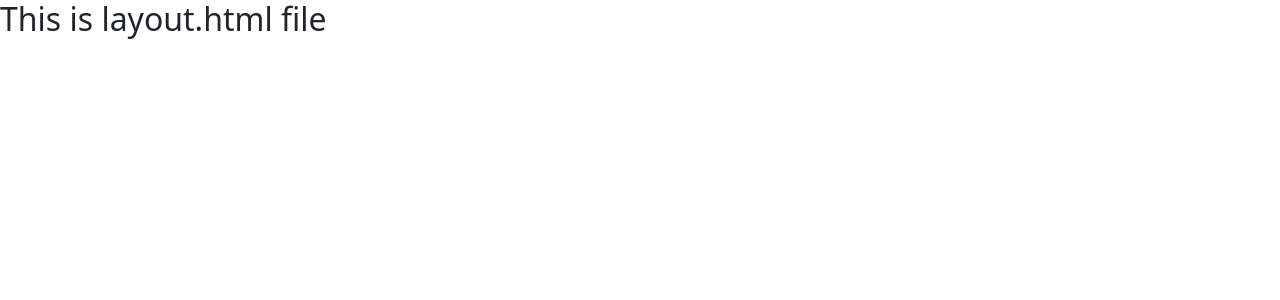
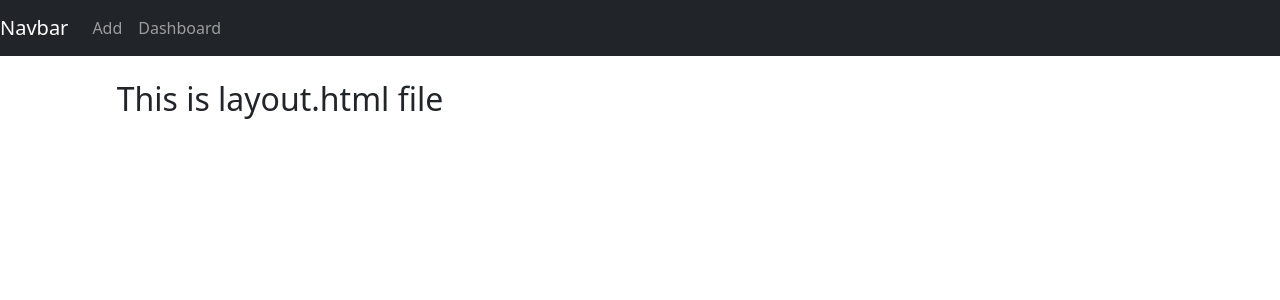
Before and after one commit to Janfiffik/movie_auto_analytics, a Flask app: page /layout in a window 1280 px wide. Shown: the top 300 px of the page. Run offline with Flask 3, Linux system fonts and the light colour scheme.

Commit message:
Creating dashboard web app for data analysis

```diff
--- a/application/Templates/layout.html
+++ b/application/Templates/layout.html
@@ -4,14 +4,53 @@
     <meta charset="UTF-8">
     <meta http-equiv="X-UA-Compatible" content="IE=edge">
     <meta name="viewport" content="width=device-width, initial-scale=1.0">
-    <title>Top 250 IMDB movies analysis</title>
+
     <link href="https://cdn.jsdelivr.net/npm/bootstrap@5.3.3/dist/css/bootstrap.min.css"
           rel="stylesheet" integrity="sha384-QWTKZyjpPEjISv5WaRU9OFeRpok6YctnYmDr5pNlyT2bRjXh0JMhjY6hW+ALEwIH"
           crossorigin="anonymous">
+    {% if title %}
+        <title>Top 250 IMDB movies analysis - {{ title }}</title>
+    {% else %}
+        <title>Top 250 IMDB movies analysis</title>
+    {% endif %}
 </head>
 <body>
-    {% block content %}
-        <h2>This is layout.html file</h2>
-    {% endblock %}
+    <div class="container-fluid">
+        <div class="row">
+            <div class="col-md-12 p-0">
+                <header class="mb-4">
+                    <nav class="navbar navbar-expand-md navbar-dark bg-dark">
+                        <a class="navbar-brand" href="#">Navbar</a>
+                        <button class="navbar-toggler" type="button" data-toggle="colapse"
+                                data-target="#navbarNavAltMarkup"
+                                  aria-controls="navbarNavAltMarkup" aria-expanded="false"
+                                aria-label="Toggle navigation">
+                                <span class="navbar-toggler-icon"></span>
+                        </button>
+                        <div class="collapse navbar-collapse" id="navbarNavAltMarkup">
+                            <div class="navbar-nav ml-auto mr-3">
+                                <a class="nav-item nav-link" href="#">Add</a>
+                                <a class="nav-item nav-link" href="#">Dashboard</a>
+                            </div>
+                        </div>
+                    </nav>
+                </header>
+            </div>
+            <div class="row justify-content-center">
+                <div class="col-md-10">
+                    {% block content %}
+                        <h2>This is layout.html file</h2>
+                    {% endblock %}
+                </div>
+            </div>
+        </div>
+    </div>
+
+
+    <script src="https://cdn.jsdelivr.net/npm/bootstrap@5.3.3/dist/js/bootstrap.bundle.min.js"
+            integrity="sha384-YvpcrYf0tY3lHB60NNkmXc5s9fDVZLESaAA55NDzOxhy9GkcIdslK1eN7N6jIeHz"
+            crossorigin="anonymous">
+
+    </script>
 </body>
 </html>
--- a/application/__init__.py
+++ b/application/__init__.py
@@ -1,6 +1,11 @@
 from flask import Flask
+from flask_sqlalchemy import SQLAlchemy
 
 app = Flask(__name__)
 
+app.config['SQLALCHEMY_DATABASE_URI'] = 'sqlite:///expensesDB.db'
+app.config['SECRET_KEY'] = "fdgdfgn;dfbdngfmfgksmnbsrtihnmmsnbksbsnfgjnhbd"
+
+db = SQLAlchemy(app)
 
 from application import routes
--- a/application/routes.py
+++ b/application/routes.py
@@ -9,4 +9,4 @@ def index():
 
 @app.route('/layout')
 def layout():
-    return render_template('layout.html')
+    return render_template('layout.html', title="Layout")
```
Also changed, not shown: application/models.py (added, +23 -0 lines).
